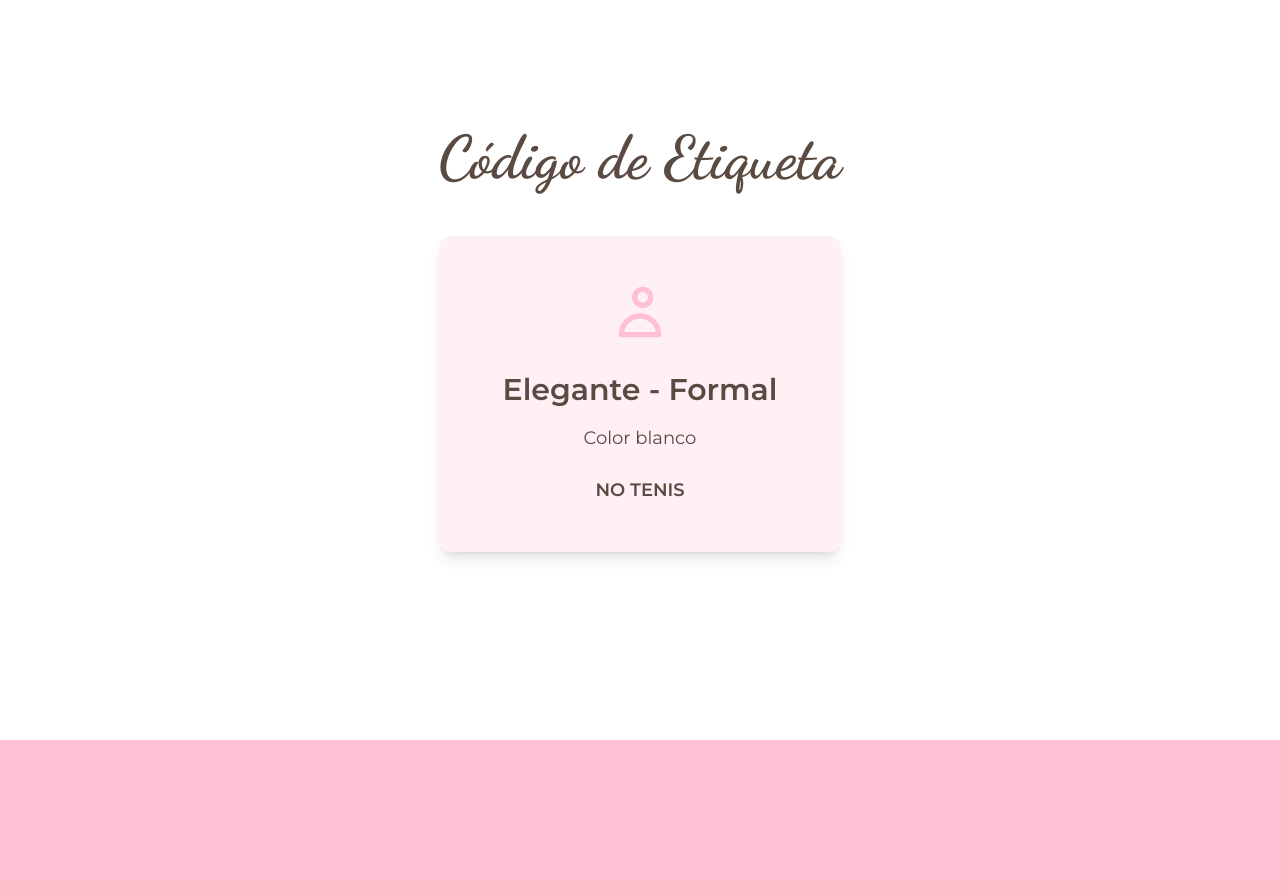
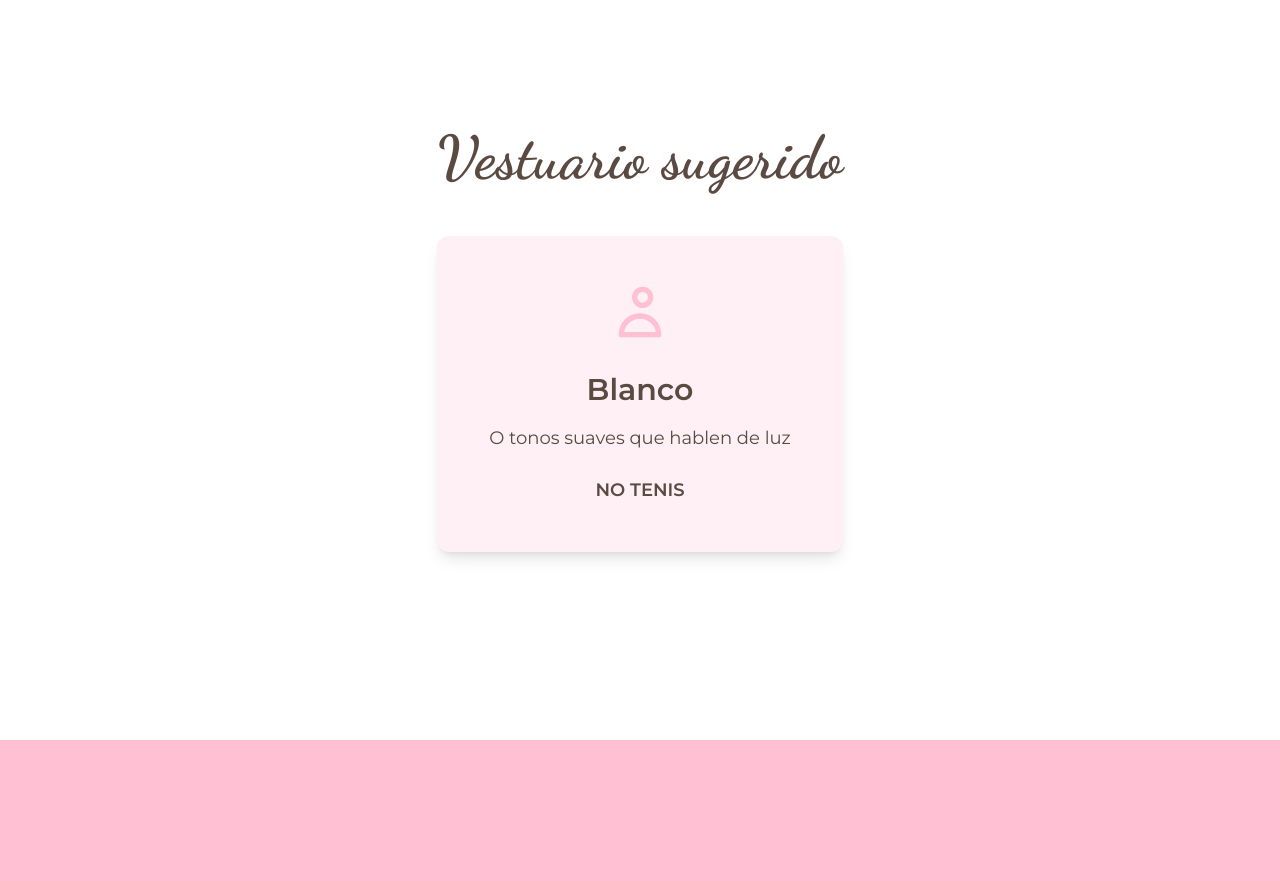
Before and after one commit to artvic1/invitacion15s, a plain HTML site: page index.html in a window 1280 px wide. Shown: the part 1660-2541 px from the top of the page. Drawn offline with nearby package versions, Linux system fonts and the light colour scheme.

Commit message:
Update index.html
blanco o tonos blancos que hablen de luz

```diff
--- a/index.html
+++ b/index.html
@@ -74,15 +74,15 @@
     <section id="dresscode" class="min-h-screen flex items-center justify-center bg-white px-4 py-16">
         <div class="max-w-4xl mx-auto text-center">
             <h2 class="title-font text-5xl md:text-6xl font-bold text-[#5A4A42] mb-12">
-                Código de Etiqueta
+                Vestuario sugerido
             </h2>
             <div class="bg-[#FFF0F5] rounded-xl p-8 md:p-12 shadow-lg max-w-2xl mx-auto">
                 <svg xmlns="http://www.w3.org/2000/svg" class="h-16 w-16 mx-auto text-[#FFC0D4] mb-6" fill="none" viewBox="0 0 24 24" stroke="currentColor">
                     <path stroke-linecap="round" stroke-linejoin="round" stroke-width="2" d="M16 5a3 3 0 11-6 0 3 3 0 016 0zM12 12a7 7 0 00-7 7h14a7 7 0 00-7-7z" />
                     <path stroke-linecap="round" stroke-linejoin="round" stroke-width="2" d="M12 12v.01M12 12v.01M12 12v.01" />
                 </svg>
-                <h3 class="text-2xl md:text-3xl font-semibold mb-4">Elegante - Formal</h3>
-                <p class="text-lg mb-6">Color blanco </p>
+                <h3 class="text-2xl md:text-3xl font-semibold mb-4">Blanco</h3>
+                <p class="text-lg mb-6">O tonos suaves que hablen de luz </p>
                 <p class="text-lg font-bold">NO TENIS</p>
             </div>
         </div>
```
